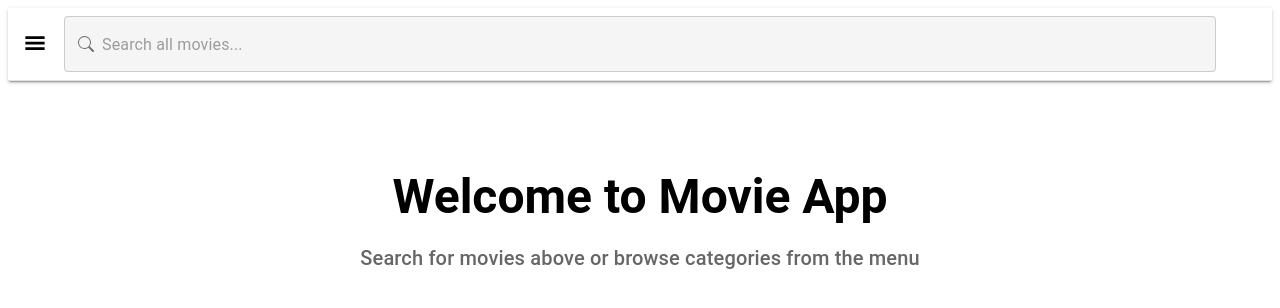
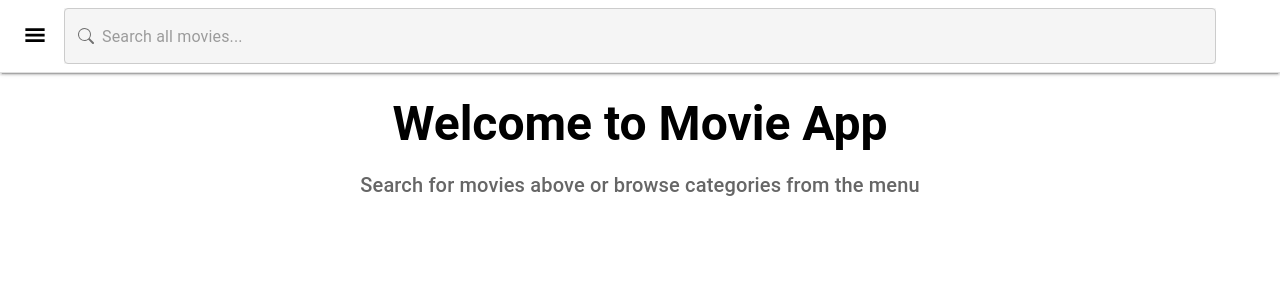
Before and after one commit to GabbenPapa/learning, a React (Vite) app in the folder im_gabben/: page / in a window 1280 px wide. Shown: the top 308 px of the page. Built offline with nearby package versions, Linux system fonts and the light colour scheme.

Commit message:
layout fixes2

```diff
--- a/im_gabben/src/components/GlobalSearchBar.tsx
+++ b/im_gabben/src/components/GlobalSearchBar.tsx
@@ -27,7 +27,7 @@ export const GlobalSearchBar: React.FC = () => {
   const [showResults, setShowResults] = useState(false);
 
   useEffect(() => {
-    if (query.length < 2) {
+    if (query.length <= 2) {
       setResults([]);
       setShowResults(false);
       return;
@@ -64,8 +64,10 @@ export const GlobalSearchBar: React.FC = () => {
   return (
     <Box
       sx={{
-        position: "sticky",
+        position: "fixed",
         top: 0,
+        left: 0,
+        width: "100%",
         zIndex: 1100,
         bgcolor: "background.paper",
         boxShadow: 2,
--- a/im_gabben/src/components/Layout.tsx
+++ b/im_gabben/src/components/Layout.tsx
@@ -41,7 +41,7 @@ export const Layout: React.FC = () => {
           onClick={toggleDrawer(true)}
           sx={{
             position: "fixed",
-            top: 24,
+            top: 16,
             left: 16,
             zIndex: 1200,
             color: "black",
```
